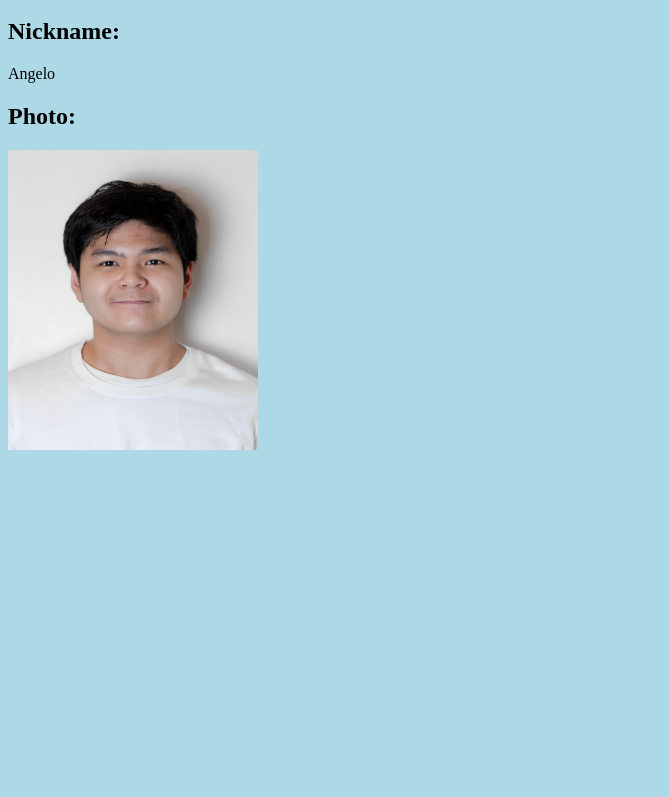
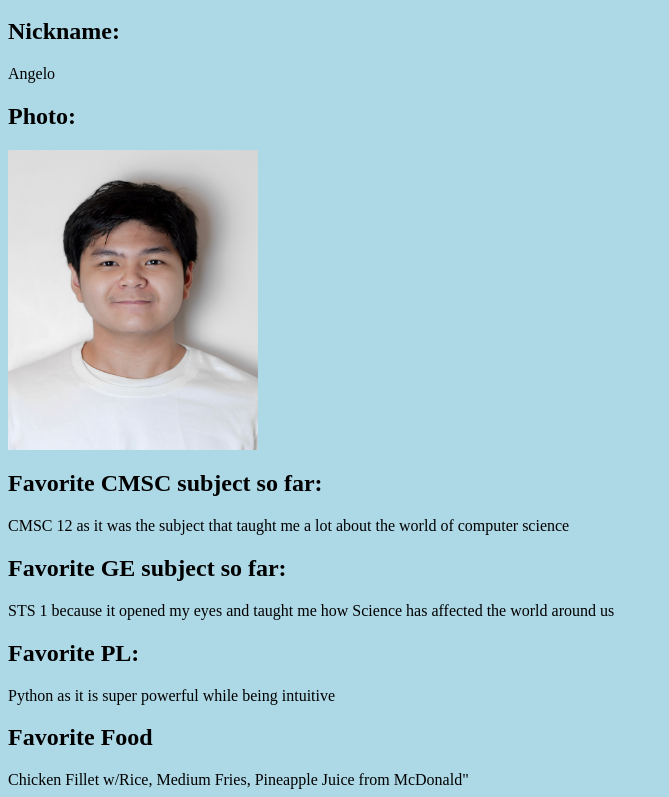
Before and after one commit to angeloslvrs/angeloslvrs.github.io, a plain HTML site: page index.html in a window 1280 px wide. Shown: the part 86-883 px from the top of the page, without its empty margins (0-669 px from the left). Before the commit the page ends 800 px from the top, so only its background shows below. Drawn offline with Linux system fonts and the light colour scheme.

Commit message:
feat added favorites

```diff
--- a/index.html
+++ b/index.html
@@ -12,5 +12,17 @@
     </br>
         <h2>Photo:</h2>
         <img src = "photo.jpeg" width="250" height="300">
+    </br>
+	    <h2>Favorite CMSC subject so far: </h2>
+        <text>CMSC 12 as it was the subject that taught me a lot about the world of computer science</text>
+    </br>
+        <h2>Favorite GE subject so far: </h2>
+        <text>STS 1 because it opened my eyes and taught me how Science has affected the world around us</text>
+    </br>
+        <h2>Favorite PL: </h2>
+        <text>Python as it is super powerful while being intuitive</text>
+    </br>
+        <h2>Favorite Food </h2>
+        <text>Chicken Fillet w/Rice, Medium Fries, Pineapple Juice from McDonald"</text>
     </body>
 </html>
```
